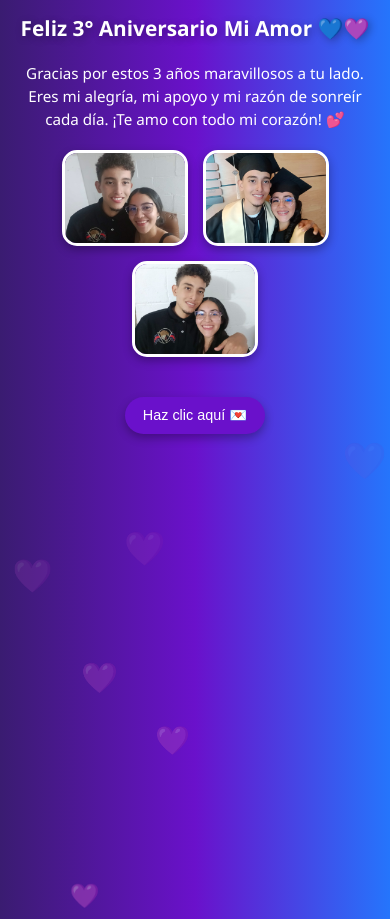
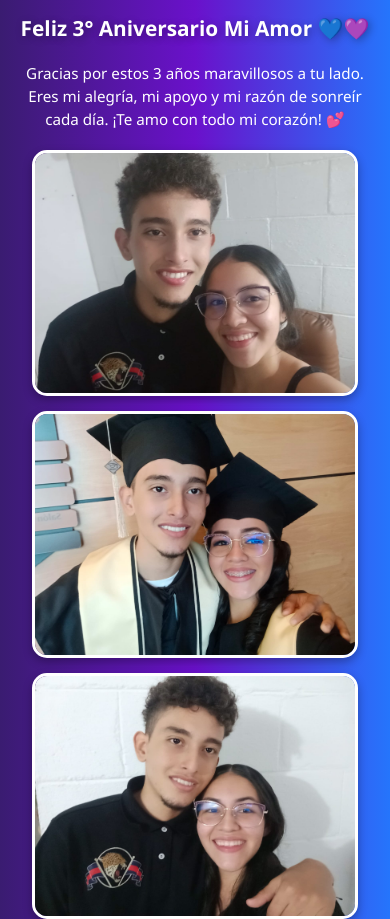
Before and after one commit to MiguelVanegas3146109/Aniversario---3a-os, a plain HTML site: page index.html in a window 390 px wide. Shown: the top 919 px of the page. Drawn offline with Linux system fonts and the light colour scheme.

Commit message:
Cambios nuevos

```diff
--- a/style.css
+++ b/style.css
@@ -26,7 +26,7 @@ p {
 /* ===================== */
 .imagenes {
   display: flex;
-  flex-wrap: wrap; /* 🔥 Se acomoda en filas en móvil */
+  flex-wrap: wrap;
   gap: 15px;
   justify-content: center;
   margin: 20px 0;
@@ -95,7 +95,7 @@ button:hover {
 }
 
 .carta {
-  width: 90%; /* 🔥 Ajustada a celular */
+  width: 90%;
   max-width: 350px;
   height: auto;
   min-height: 250px;
@@ -134,7 +134,7 @@ button:hover {
   flex-direction: column;
   align-items: center;
   justify-content: flex-start;
-  overflow-y: auto; /* 🔥 Permite scroll si hay mucho texto */
+  overflow-y: auto;
   z-index: 1;
 }
 
@@ -216,8 +216,14 @@ button:hover {
     font-size: 1em;
   }
 
+  .imagenes {
+    flex-direction: column;  /* 📌 Fotos en columna */
+    align-items: center;     /* 📌 Centradas */
+  }
+
   .imagenes img {
-    max-width: 140px;
+    width: 80%;             /* 📌 Más grandes */
+    max-width: 350px;
     height: auto;
   }
 
@@ -236,7 +242,8 @@ button:hover {
   }
 
   .imagenes img {
-    max-width: 120px;
+    width: 90%;
+    max-width: 320px;
   }
 
   button {
```
